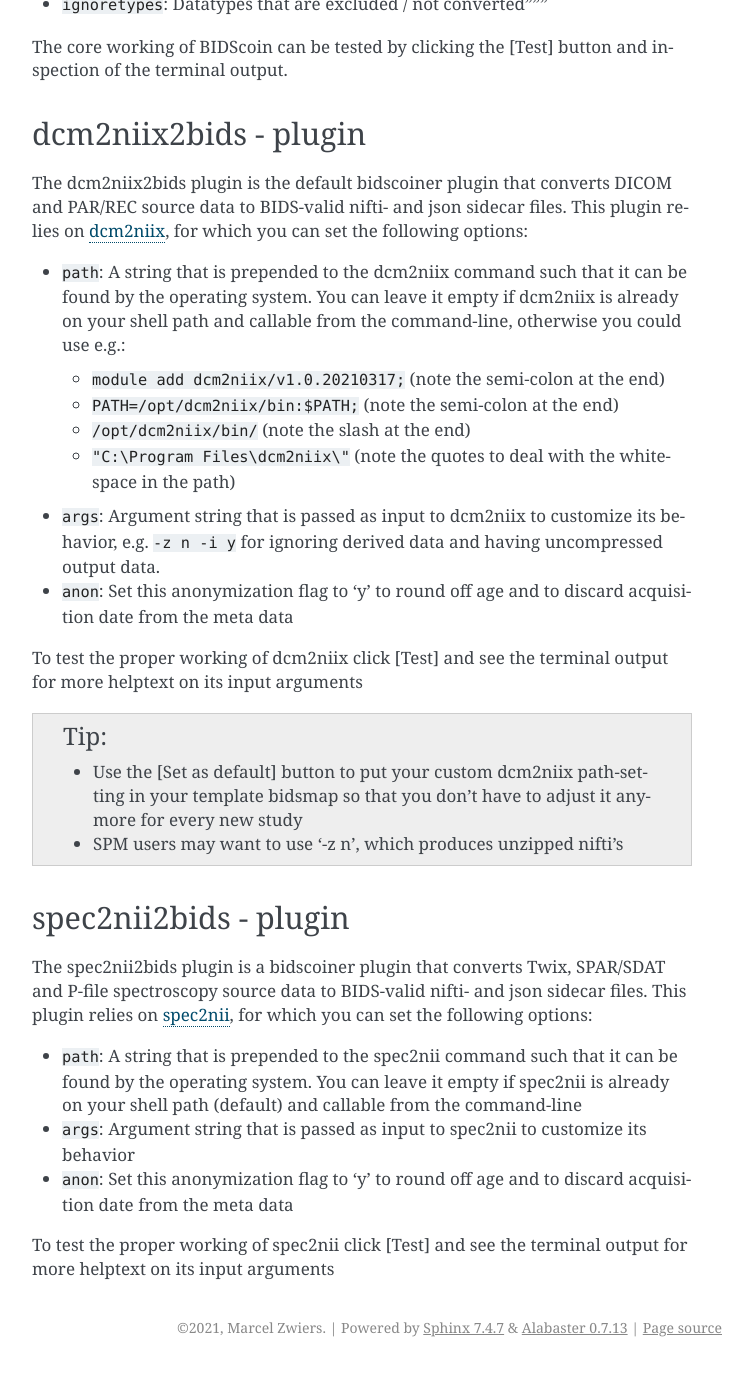
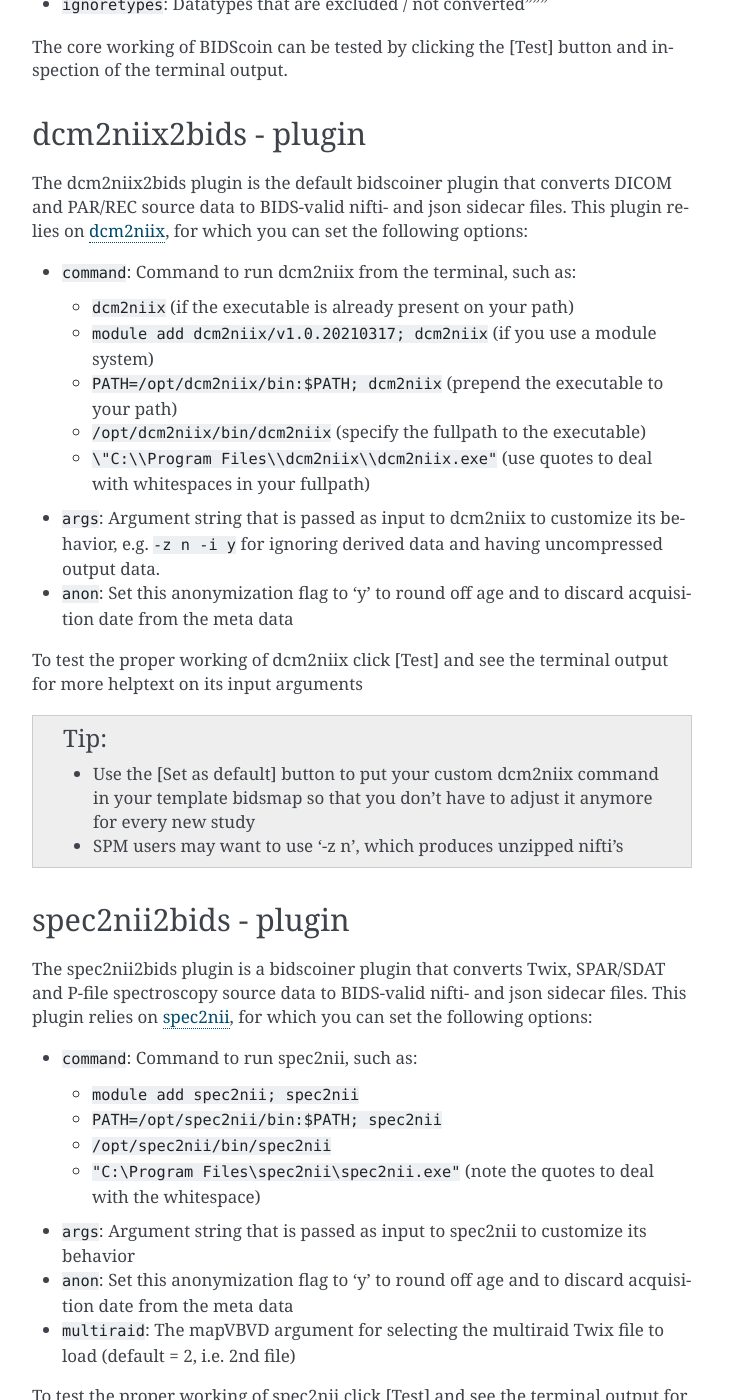
Before and after one commit to Donders-Institute/bidscoin, a Sphinx documentation site: the page built from docs/options.rst, in a window 1280 px wide and 1400 px high, scrolled down 1399 px. Shown: the whole window, without its empty margins (388-1140 px from the left). Built offline with Sphinx 7.4.7, drawn with Linux system fonts in a browser that asks for light colours; before the commit the page ends 2766 px from its top, so only the background shows below that.

Commit message:
Specify the full command to execute `dcm2niix` and `spec2nii` instead of specifying the path

```diff
--- a/docs/options.rst
+++ b/docs/options.rst
@@ -28,12 +28,13 @@
 
 The dcm2niix2bids plugin is the default bidscoiner plugin that converts DICOM and PAR/REC source data to BIDS-valid nifti- and json sidecar files. This plugin relies on `dcm2niix <https://github.com/rordenlab/dcm2niix>`__, for which you can set the following options:
 
-- ``path``: A string that is prepended to the dcm2niix command such that it can be found by the operating system. You can leave it empty if dcm2niix is already on your shell path and callable from the command-line, otherwise you could use e.g.:
+- ``command``: Command to run dcm2niix from the terminal, such as:
 
-  - ``module add dcm2niix/v1.0.20210317;`` (note the semi-colon at the end)
-  - ``PATH=/opt/dcm2niix/bin:$PATH;`` (note the semi-colon at the end)
-  - ``/opt/dcm2niix/bin/`` (note the slash at the end)
-  - ``"C:\Program Files\dcm2niix\"`` (note the quotes to deal with the whitespace in the path)
+  - ``dcm2niix`` (if the executable is already present on your path)
+  - ``module add dcm2niix/v1.0.20210317; dcm2niix`` (if you use a module system)
+  - ``PATH=/opt/dcm2niix/bin:$PATH; dcm2niix`` (prepend the executable to your path)
+  - ``/opt/dcm2niix/bin/dcm2niix`` (specify the fullpath to the executable)
+  - ``\"C:\\Program Files\\dcm2niix\\dcm2niix.exe"`` (use quotes to deal with whitespaces in your fullpath)
 
 - ``args``: Argument string that is passed as input to dcm2niix to customize its behavior, e.g. ``-z n -i y`` for ignoring derived data and having uncompressed output data.
 - ``anon``: Set this anonymization flag to 'y' to round off age and to discard acquisition date from the meta data
@@ -41,7 +42,7 @@
 To test the proper working of dcm2niix click [Test] and see the terminal output for more helptext on its input arguments
 
 .. tip::
-   - Use the [Set as default] button to put your custom dcm2niix path-setting in your template bidsmap so that you don't have to adjust it anymore for every new study
+   - Use the [Set as default] button to put your custom dcm2niix command in your template bidsmap so that you don't have to adjust it anymore for every new study
    - SPM users may want to use '-z n', which produces unzipped nifti's
 
 spec2nii2bids - plugin
@@ -49,8 +50,15 @@
 
 The spec2nii2bids plugin is a bidscoiner plugin that converts Twix, SPAR/SDAT and P-file spectroscopy source data to BIDS-valid nifti- and json sidecar files. This plugin relies on `spec2nii <https://github.com/wexeee/spec2nii>`__, for which you can set the following options:
 
-- ``path``: A string that is prepended to the spec2nii command such that it can be found by the operating system. You can leave it empty if spec2nii is already on your shell path (default) and callable from the command-line
+- ``command``: Command to run spec2nii, such as:
+
+  - ``module add spec2nii; spec2nii``
+  - ``PATH=/opt/spec2nii/bin:$PATH; spec2nii``
+  - ``/opt/spec2nii/bin/spec2nii``
+  - ``"C:\Program Files\spec2nii\spec2nii.exe"`` (note the quotes to deal with the whitespace)
+
 - ``args``: Argument string that is passed as input to spec2nii to customize its behavior
 - ``anon``: Set this anonymization flag to 'y' to round off age and to discard acquisition date from the meta data
+- ``multiraid``: The mapVBVD argument for selecting the multiraid Twix file to load (default = 2, i.e. 2nd file)
 
 To test the proper working of spec2nii click [Test] and see the terminal output for more helptext on its input arguments
```
Also changed, not shown: docs/installation.rst (+4 -3 lines), 8 other files.
